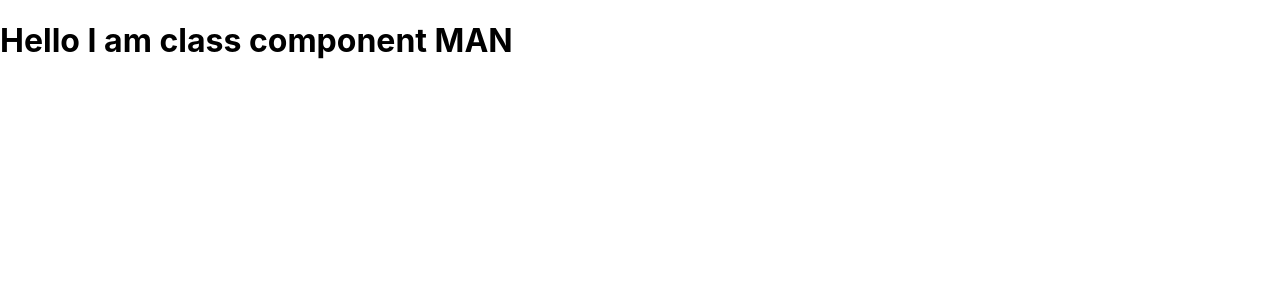
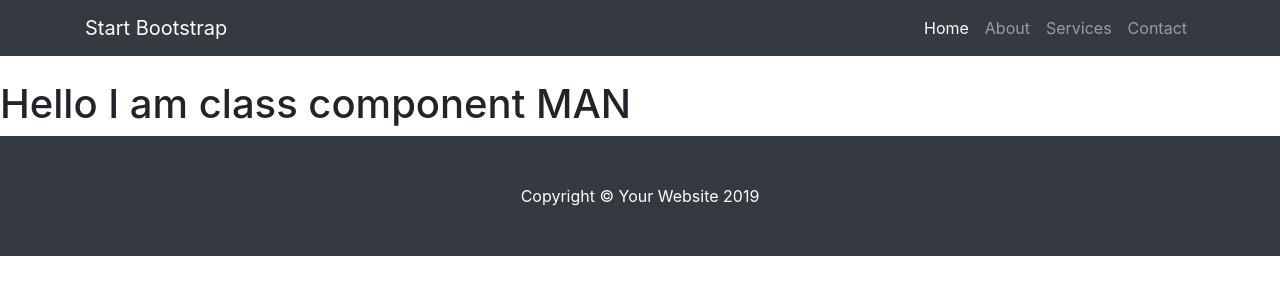
Before and after one commit to PanithiJump/Udm-Nextjs-MovieApp, a Next.js app: page /about in a window 1280 px wide. Shown: the top 300 px of the page. Built offline with nearby package versions, Linux system fonts and the light colour scheme.

Commit message:
App container props

```diff
--- a/components/navbar.js
+++ b/components/navbar.js
@@ -11,7 +11,7 @@ const Navbar = () => {
                 <div className="collapse navbar-collapse" id="navbarResponsive">
                     <ul className="navbar-nav ml-auto">
                         <li className="nav-item active">
-                            <Link href="/home">
+                            <Link href="/">
                             <a className="nav-link">Home<span className="sr-only">(current)</span></a>
                             </Link>
                         </li>
--- a/pages/_app.js
+++ b/pages/_app.js
@@ -1,7 +1,69 @@
+import App from 'next/app'
 import '../styles/globals.css'
+import Head from 'next/head'
+import Navbar from '../components/navbar'
+import Footer from '../components/footer'
 
-function MyApp({ Component, pageProps }) {
-  return <Component {...pageProps} />
+class MovieApp extends App {
+
+  static async getInitialProps(appContext){
+    const appProps = await App.getInitialProps(appContext)
+    return {...appProps }
+  }
+
+  render() {
+    // Component holds page you are navigating to
+    const { Component , pageProps } = this.props
+
+    return (
+      <div>
+        <Head>
+          <title>Home</title>
+          <link rel="stylesheet" href="https://stackpath.bootstrapcdn.com/bootstrap/4.3.1/css/bootstrap.min.css" integrity="sha384-ggOyR0iXCbMQv3Xipma34MD+dH/1fQ784/j6cY/iJTQUOhcWr7x9JvoRxT2MZw1T" crossOrigin="anonymous" />
+          <script src="https://code.jquery.com/jquery-3.3.1.slim.min.js" integrity="sha384-q8i/X+965DzO0rT7abK41JStQIAqVgRVzpbzo5smXKp4YfRvH+8abtTE1Pi6jizo" crossOrigin="anonymous"></script>
+          <script src="https://cdnjs.cloudflare.com/ajax/libs/popper.js/1.14.7/umd/popper.min.js" integrity="sha384-UO2eT0CpHqdSJQ6hJty5KVphtPhzWj9WO1clHTMGa3JDZwrnQq4sF86dIHNDz0W1" crossOrigin="anonymous"></script>
+          <script src="https://stackpath.bootstrapcdn.com/bootstrap/4.5.2/js/bootstrap.min.js" integrity="sha384-B4gt1jrGC7Jh4AgTPSdUtOBvfO8shuf57BaghqFfPlYxofvL8/KUEfYiJOMMV+rV" crossOrigin="anonymous"></script>
+        </Head>
+        <Navbar />
+        <div className="base-page">
+          <Component {...pageProps} />
+        </div>
+        <Footer />
+        <style jsx>{`
+          .base-page {
+            padding-top: 80px;
+          }
+        `}
+        </style>
+      </div>
+    )
+  }
 }
+export default MovieApp
 
-export default MyApp
+
+
+
+
+
+
+
+// import '../styles/globals.css'
+
+// function MyApp({ Component, pageProps }) {
+//   return (
+//     <div>
+//       <Head>
+//           <title>Home</title>
+//           <link rel="stylesheet" href="https://stackpath.bootstrapcdn.com/bootstrap/4.3.1/css/bootstrap.min.css" integrity="sha384-ggOyR0iXCbMQv3Xipma34MD+dH/1fQ784/j6cY/iJTQUOhcWr7x9JvoRxT2MZw1T" crossOrigin="anonymous" />
+//           <script src="https://code.jquery.com/jquery-3.3.1.slim.min.js" integrity="sha384-q8i/X+965DzO0rT7abK41JStQIAqVgRVzpbzo5smXKp4YfRvH+8abtTE1Pi6jizo" crossOrigin="anonymous"></script>
+//           <script src="https://cdnjs.cloudflare.com/ajax/libs/popper.js/1.14.7/umd/popper.min.js" integrity="sha384-UO2eT0CpHqdSJQ6hJty5KVphtPhzWj9WO1clHTMGa3JDZwrnQq4sF86dIHNDz0W1" crossOrigin="anonymous"></script>
+//           <script src="https://stackpath.bootstrapcdn.com/bootstrap/4.5.2/js/bootstrap.min.js" integrity="sha384-B4gt1jrGC7Jh4AgTPSdUtOBvfO8shuf57BaghqFfPlYxofvL8/KUEfYiJOMMV+rV" crossOrigin="anonymous"></script>
+//         </Head>
+//         <Navbar />
+//       <Component {...pageProps} />
+//     </div>
+//   )
+// }
+
+// export default MyApp
--- a/pages/index.js
+++ b/pages/index.js
@@ -1,25 +1,14 @@
 import React, {useEffect, useState} from 'react'
-import Head from 'next/head'
 import styles from '../styles/Home.module.css'
-import Navbar from '../components/navbar'
 import SideMenu from '../components/sideMenu'
 import Carousel from '../components/carousel'
 import MovieList from '../components/movieList'
-import Footer from '../components/footer'
 
 import { getMovies } from '../actions' //if file name 'index' don't need to provide file namee
 
 const Home = (props) => {
   return (
     <div>
-      <Head>
-        <title>Home</title>
-        <link rel="stylesheet" href="https://stackpath.bootstrapcdn.com/bootstrap/4.3.1/css/bootstrap.min.css" integrity="sha384-ggOyR0iXCbMQv3Xipma34MD+dH/1fQ784/j6cY/iJTQUOhcWr7x9JvoRxT2MZw1T" crossOrigin="anonymous" />
-        <script src="https://code.jquery.com/jquery-3.3.1.slim.min.js" integrity="sha384-q8i/X+965DzO0rT7abK41JStQIAqVgRVzpbzo5smXKp4YfRvH+8abtTE1Pi6jizo" crossOrigin="anonymous"></script>
-        <script src="https://cdnjs.cloudflare.com/ajax/libs/popper.js/1.14.7/umd/popper.min.js" integrity="sha384-UO2eT0CpHqdSJQ6hJty5KVphtPhzWj9WO1clHTMGa3JDZwrnQq4sF86dIHNDz0W1" crossOrigin="anonymous"></script>
-        <script src="https://stackpath.bootstrapcdn.com/bootstrap/4.5.2/js/bootstrap.min.js" integrity="sha384-B4gt1jrGC7Jh4AgTPSdUtOBvfO8shuf57BaghqFfPlYxofvL8/KUEfYiJOMMV+rV" crossOrigin="anonymous"></script>
-      </Head>
-      <Navbar />
       <div className="home-page">
         <div className="container">
           <div className="row">
@@ -35,20 +24,12 @@ const Home = (props) => {
           </div>
         </div>
       </div>
-      <Footer />
-      <style jsx>{`
-        .home-page {
-          padding-top: 80px;
-        }
-      `}
-      </style>
     </div>
   )
 }
 
 Home.getInitialProps = async () => {
   const movies = await getMovies()
-
   return {
     movies
   }
```
